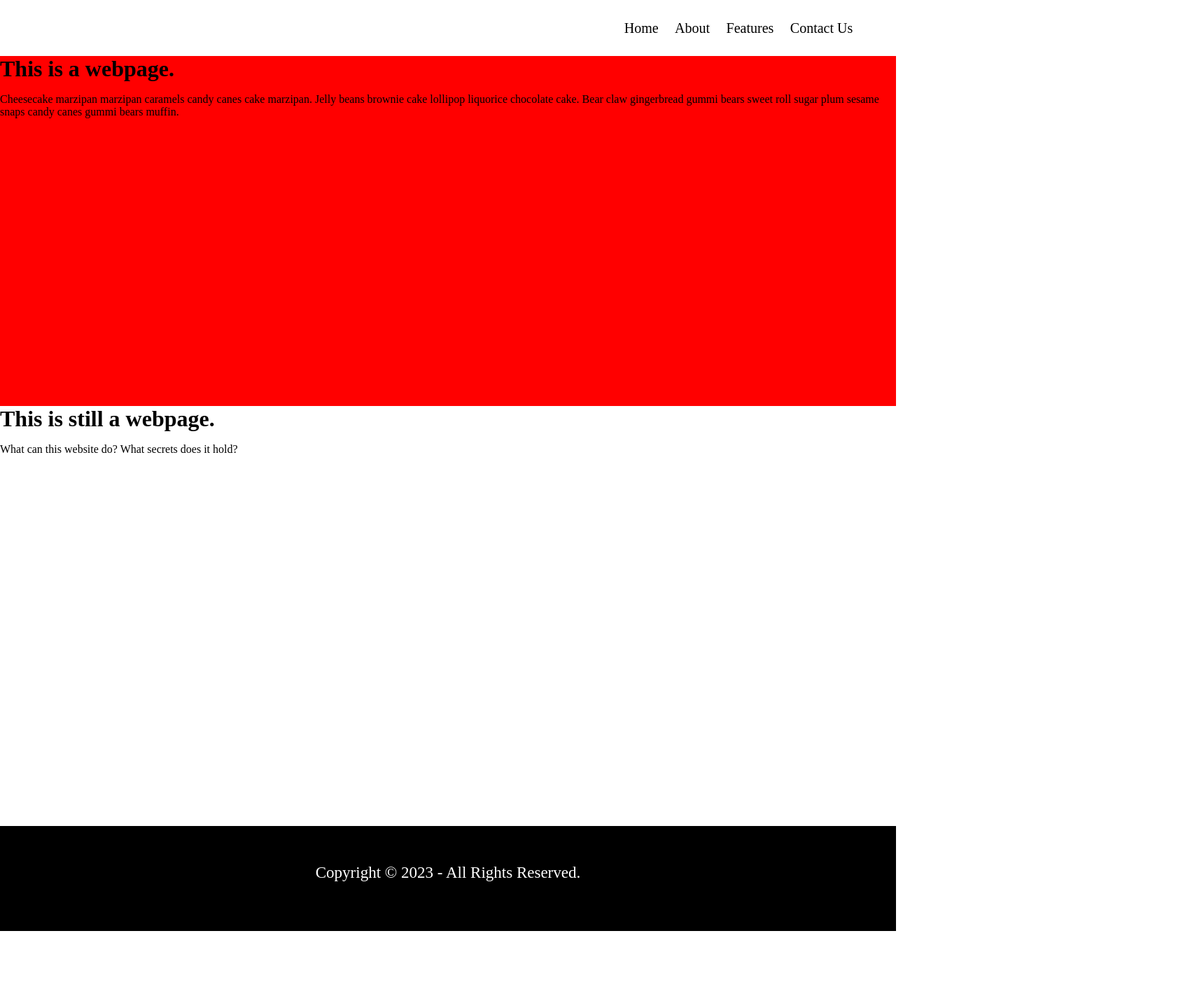
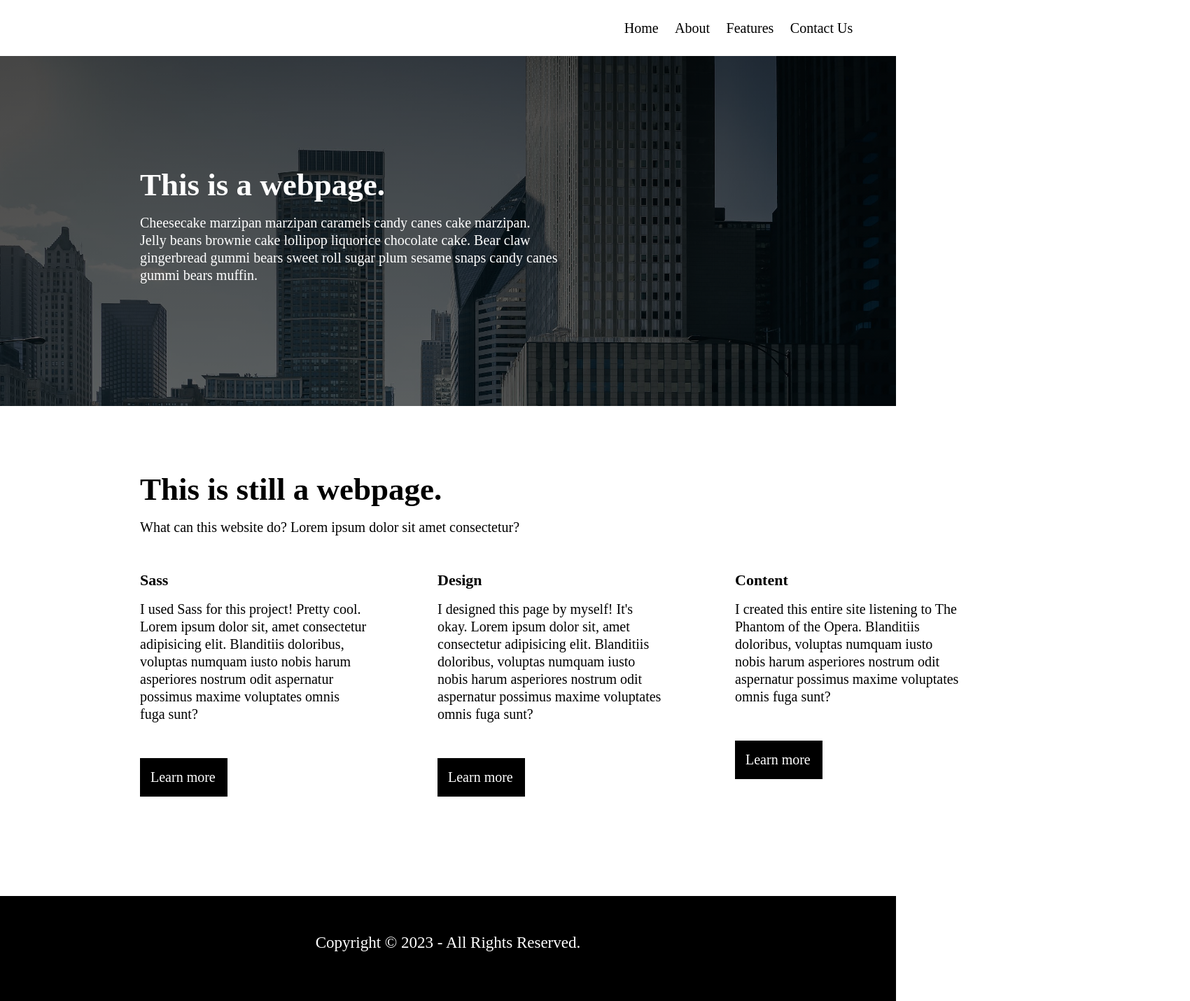
Before and after one commit to braynwash/N315, a website: page homework1/index.html in a window 1280 px wide. Shown: the whole page at 70% size, 1700 px wide, since content can reach past the window. Before the commit the page ends 1330 px from the top, so only its background shows below. Drawn offline with Linux system fonts and the light colour scheme.

Commit message:
Finished page styling

```diff
--- a/homework1/index.html
+++ b/homework1/index.html
@@ -19,13 +19,30 @@
     <div class="hero">
         <div class="text-wrap">
             <h1>This is a webpage.</h1>
-            <p>Cheesecake marzipan marzipan caramels candy canes cake marzipan. Jelly beans brownie cake lollipop liquorice chocolate cake. Bear claw gingerbread gummi bears sweet roll sugar plum sesame snaps candy canes gummi bears muffin.</p>
+            <p>Cheesecake marzipan marzipan caramels candy canes cake marzipan. <br> Jelly beans brownie cake lollipop liquorice chocolate cake. Bear claw <br> gingerbread gummi bears sweet roll sugar plum sesame snaps candy canes <br> gummi bears muffin.</p>
         </div>
     </div>
     <div class="body">
         <div class="text-wrap">
             <h1>This is still a webpage.</h1>
-            <p>What can this website do? What secrets does it hold?</p>
+            <p>What can this website do? Lorem ipsum dolor sit amet consectetur?</p>
+            <div class="card-wrap">
+                <div class="card">
+                    <h2>Sass</h2>
+                    <p>I used Sass for this project! Pretty cool. Lorem ipsum dolor sit, amet consectetur adipisicing elit. Blanditiis doloribus, voluptas numquam iusto nobis harum asperiores nostrum odit aspernatur possimus maxime voluptates omnis fuga sunt?</p>
+                    <p class="button">Learn more</p>
+                </div>
+                <div class="card">
+                    <h2>Design</h2>
+                    <p>I designed this page by myself! It's okay. Lorem ipsum dolor sit, amet consectetur adipisicing elit. Blanditiis doloribus, voluptas numquam iusto nobis harum asperiores nostrum odit aspernatur possimus maxime voluptates omnis fuga sunt?</p>
+                    <p class="button">Learn more</p>
+                </div>
+                <div class="card">
+                    <h2>Content</h2>
+                    <p>I created this entire site listening to The Phantom of the Opera. Blanditiis doloribus, voluptas numquam iusto nobis harum asperiores nostrum odit aspernatur possimus maxime voluptates omnis fuga sunt?</p>
+                    <p class="button">Learn more</p>
+                </div>
+            </div>
         </div>
     </div>
     <footer>
--- a/homework1/scss/body.scss
+++ b/homework1/scss/body.scss
@@ -1,3 +1,32 @@
 .body {
-  height: 600px;
+  height: 700px;
+  display: flex;
+  align-items: center;
+  p {
+    margin-bottom: 50px;
+  }
+  .card-wrap {
+    // background-color: aqua;
+    width: 85%;
+    display: flex;
+    .card {
+      width: 500px;
+      padding-right: 100px;
+      h2 {
+        font-size: 22px;
+      }
+      .button {
+        padding: 15px;
+        width: 125px;
+        background-color: black;
+        color: white;
+        &:hover {
+          background-color: white;
+          border: 1px solid black;
+          color: black;
+          cursor: pointer;
+        }
+      }
+    }
+  }
 }
--- a/homework1/scss/hero.scss
+++ b/homework1/scss/hero.scss
@@ -1,4 +1,20 @@
 .hero {
   height: 500px;
-  background-color: red;
+  background-image: linear-gradient(rgba(0, 0, 0, 0.7), rgba(0, 0, 0, 0.6)),
+    url(/images/hero.jpeg);
+  background-size: cover;
+  // background-position: center;
+  color: white;
+  display: flex;
+  align-items: center;
 }
+.text-wrap {
+  padding-left: 200px;
+  h1 {
+    font-size: 45px;
+  }
+  p {
+    font-size: 20px;
+    line-height: 25px;
+  }
+}
```
Also changed, not shown: homework1/css/styles.css, homework1/images/hero.jpeg (added), 1 other file.
